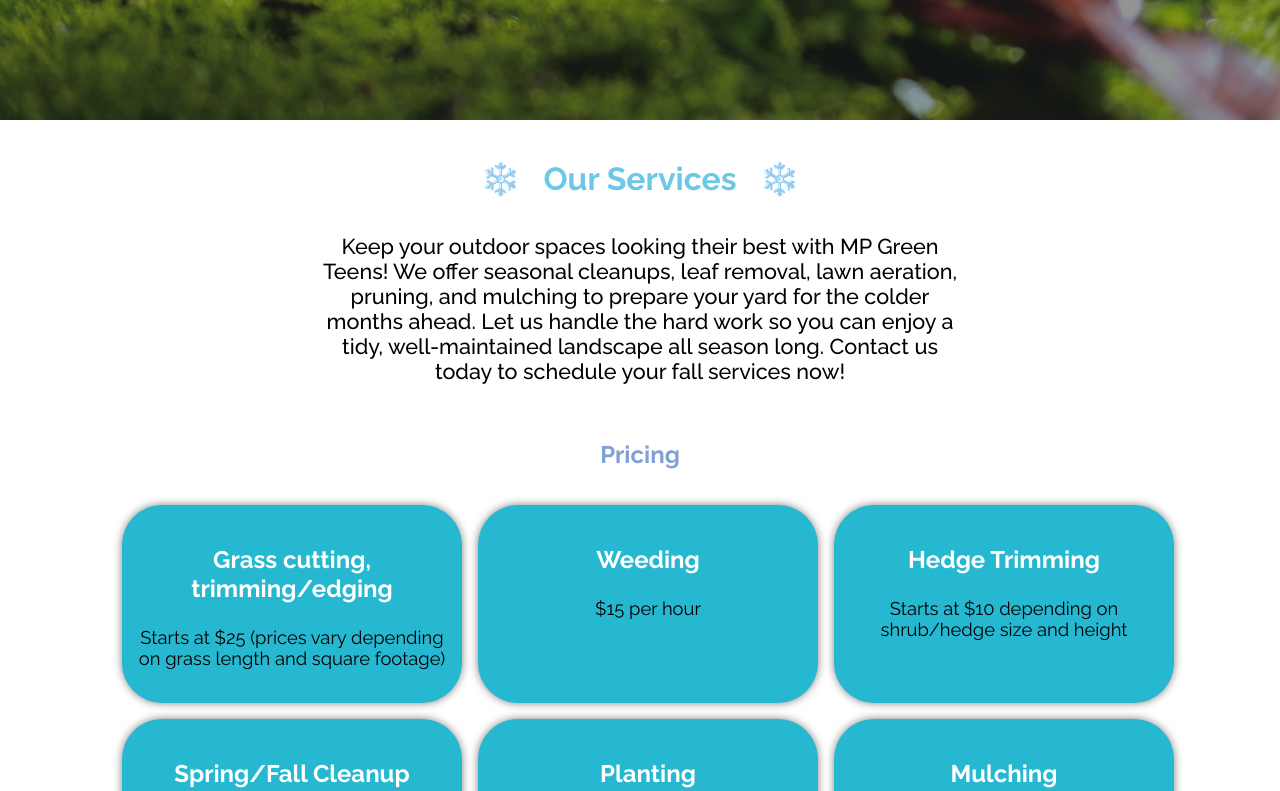
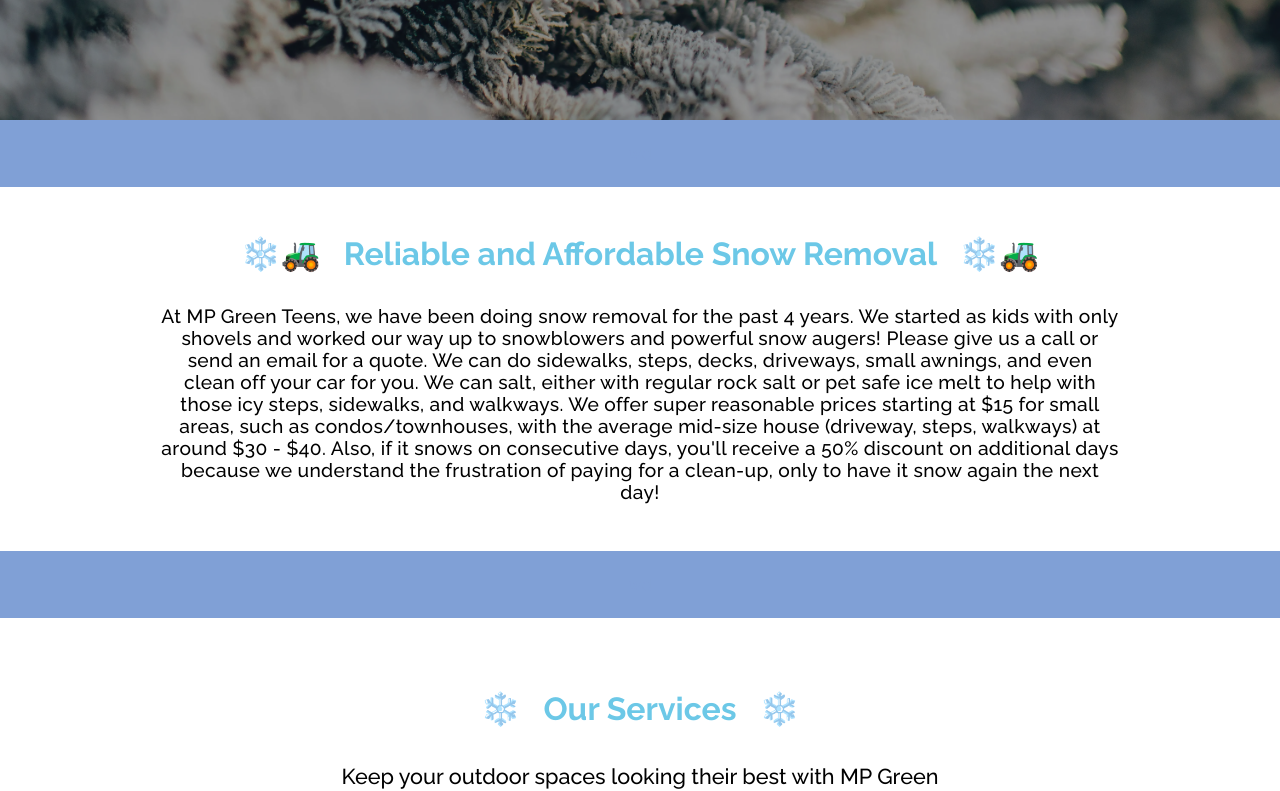
Before and after one commit to LorenzoAblis/alexlawnscaping, a Next.js app: page / in a window 1280 px wide. Shown: the part 680-1471 px from the top of the page. Built offline with nearby package versions, Linux system fonts and the light colour scheme; no server answers; the database is empty.

Commit message:
changed to winter image and added snow removal section

```diff
--- a/app/components/Slogan.js
+++ b/app/components/Slogan.js
@@ -15,7 +15,9 @@ const Slogan = () => {
       <div className="img-overlay"></div>
 
       <div className="slogan-text">
-        <h1>Fall Cleanup & Lawnscaping Services in Mount Prospect, Illinois</h1>
+        <h1>
+          Winter Cleanup & Lawnscaping Services in Mount Prospect, Illinois
+        </h1>
         <p>
           Welcome to M.P. Green Teens! Our mission is to transform your lawns
           and gardens into beautiful, vibrant spaces. Let us help you achieve
--- /dev/null
+++ b/app/components/SnowRemoval.js
@@ -0,0 +1,27 @@
+import "../styles/SnowRemoval.scss";
+
+const SnowRemoval = () => {
+  return (
+    <section className="snow_removal-section" id="snow_removal">
+      <div className="snow_removal-header">
+        <h2>❄️🚜 &nbsp; Reliable and Affordable Snow Removal &nbsp; ❄️🚜</h2>
+        <h5>
+          At MP Green Teens, we have been doing snow removal for the past 4
+          years. We started as kids with only shovels and worked our way up to
+          snowblowers and powerful snow augers! Please give us a call or send an
+          email for a quote. We can do sidewalks, steps, decks, driveways, small
+          awnings, and even clean off your car for you. We can salt, either with
+          regular rock salt or pet safe ice melt to help with those icy steps,
+          sidewalks, and walkways. We offer super reasonable prices starting at
+          $15 for small areas, such as condos/townhouses, with the average
+          mid-size house (driveway, steps, walkways) at around $30 - $40. Also,
+          if it snows on consecutive days, you'll receive a 50% discount on
+          additional days because we understand the frustration of paying for a
+          clean-up, only to have it snow again the next day!
+        </h5>
+      </div>
+    </section>
+  );
+};
+
+export default SnowRemoval;
--- a/app/main.scss
+++ b/app/main.scss
@@ -8,4 +8,14 @@ body,
 main {
   padding: 0;
   margin: 0;
+
+  .blue-bar {
+    background-color: $secondary;
+    color: $secondary;
+    padding: 1.5rem;
+    text-align: center;
+    position: sticky;
+    // top: 0;
+    z-index: 100;
+  }
 }
--- a/app/page.js
+++ b/app/page.js
@@ -1,6 +1,7 @@
 import { Toaster } from "react-hot-toast";
 
 import Slogan from "./components/Slogan";
+import SnowRemoval from "./components/SnowRemoval";
 import Pricing from "./components/Pricing";
 import Services from "./components/Services";
 import Testimonials from "./components/Testimonials";
@@ -38,6 +39,9 @@ export default function Home() {
       <Navbar />
       <main>
         <Slogan />
+        <dir className="blue-bar">wd</dir>
+        <SnowRemoval />
+        <dir className="blue-bar">wd</dir>
         <Pricing />
         <Services />
         <Testimonials />
--- a/app/styles/Navbar.scss
+++ b/app/styles/Navbar.scss
@@ -7,7 +7,7 @@ nav {
   top: 0;
   left: 0;
   color: $secondary;
-  box-shadow: 0 -5px 50px rgba(0, 0, 0, 0.2);
+  // box-shadow: 0 -5px 50px rgba(0, 0, 0, 0.2);
   display: flex;
   align-items: center;
   justify-content: space-between;
--- a/app/styles/Slogan.scss
+++ b/app/styles/Slogan.scss
@@ -5,7 +5,7 @@
   justify-content: space-between;
   gap: 3.5rem;
   padding: 0rem 2rem;
-  height: 90vh;
+  height: 86vh;
 
   .img-overlay {
     position: absolute;
@@ -66,6 +66,7 @@
   .slogan-section {
     margin-left: 2.5vw;
     padding-top: 3rem;
+    height: 92vh;
 
     .slogan-text {
       width: 60vw;
--- /dev/null
+++ b/app/styles/SnowRemoval.scss
@@ -0,0 +1,42 @@
+@import "../main.scss";
+
+.snow_removal-section {
+  .snow_removal-header {
+    display: flex;
+    flex-direction: column;
+    align-items: center;
+    text-align: center;
+
+    h2 {
+      font-size: 2rem;
+      color: $primary;
+      margin: 0;
+      margin-top: 2rem;
+    }
+
+    h5 {
+      width: 75%;
+      font-size: 1.2rem;
+      letter-spacing: 0.35px;
+      font-weight: 500;
+    }
+  }
+
+  h2 {
+    text-align: center;
+    color: $secondary;
+  }
+}
+
+@media (min-width: 768px) {
+  .pricing-section {
+    margin-top: 5vh;
+    .pricing-header {
+      h5 {
+        letter-spacing: initial;
+        font-size: 1.35rem;
+        width: 50%;
+      }
+    }
+  }
+}
```
Also changed, not shown: public/lawn.webp.
